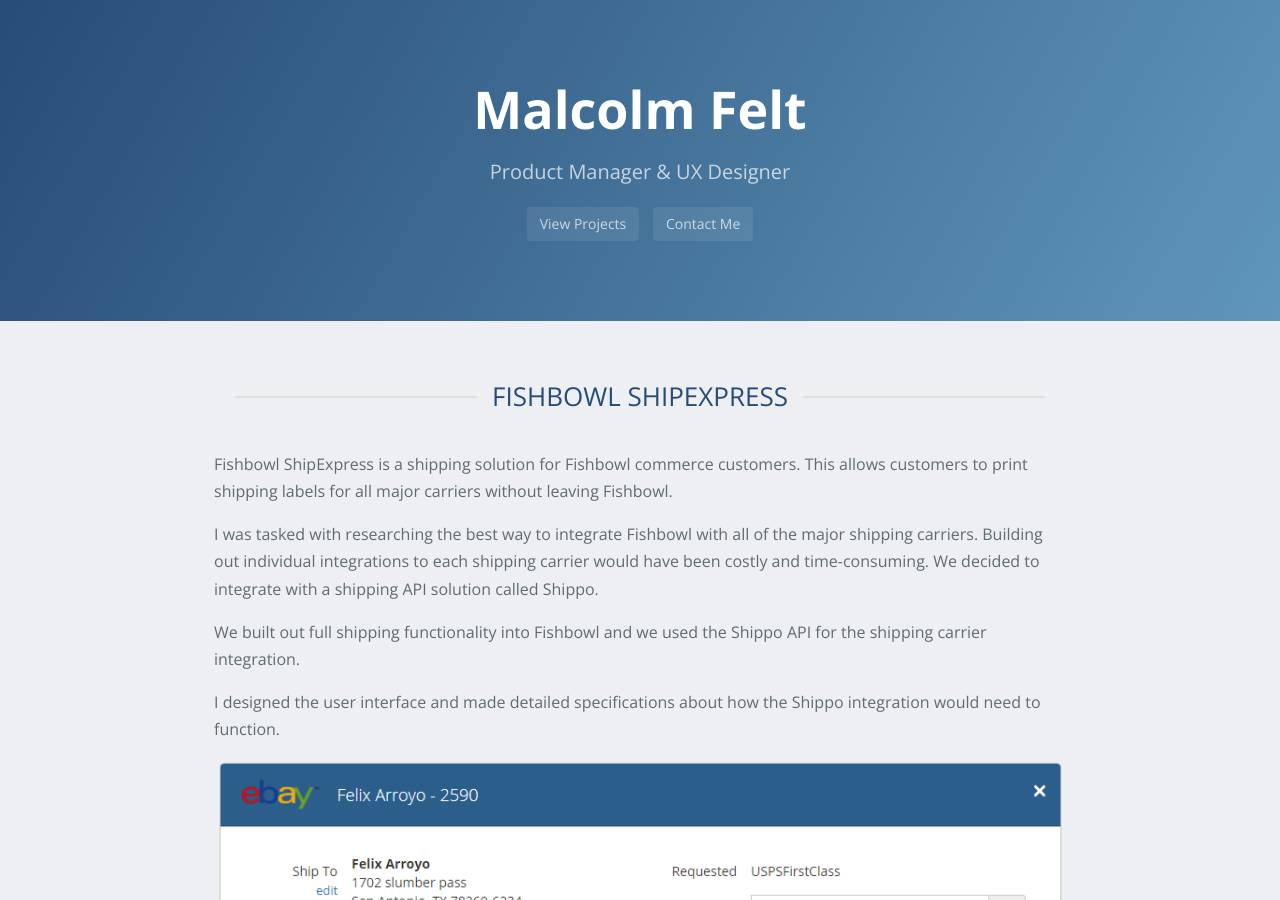
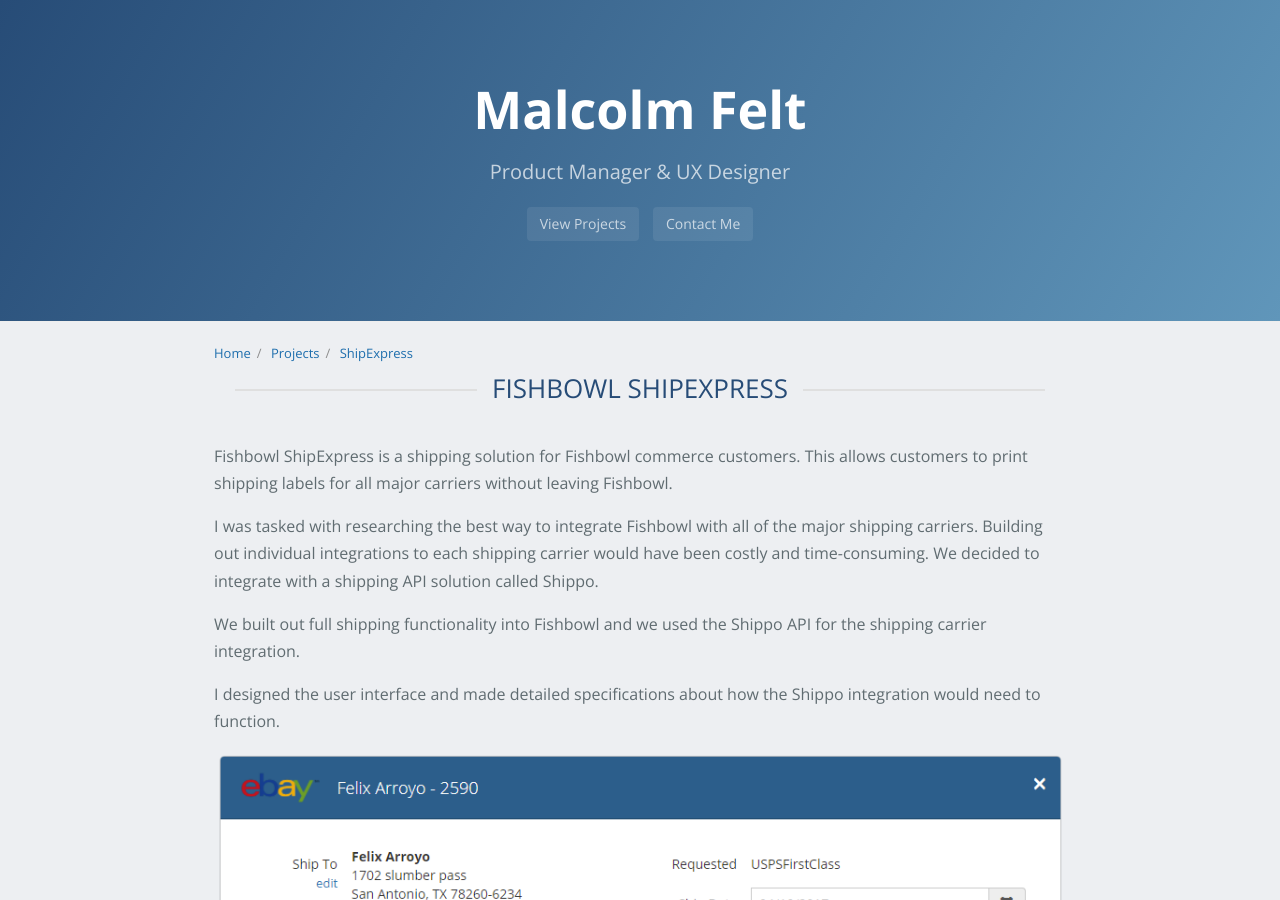
Before and after one commit to mfelt/mfelt.github.io, a Jekyll site: the page built from shipexpress.md, in a window 1280 px wide and 900 px high. Built offline with Jekyll 4.4.1, drawn with Linux system fonts in a browser that asks for light colours; nearby versions of some CDN libraries; our own code applies the rules of GitHub Pages for plain Markdown files.

Commit message:
Update shipexpress.md

```diff
--- a/shipexpress.md
+++ b/shipexpress.md
@@ -1,3 +1,9 @@
+<ol class="breadcrumbs" style="margin-bottom: -30px!important;">
+  <li><a href="/"><span>Home</span></a></li>
+  <li><a href="/#projects"><span>Projects</span></a></li>
+  <li><a href="/shipexpress/"><span>ShipExpress</span></a></li>
+</ol>
+
 {% include h2 text="Fishbowl ShipExpress" %}
 
 Fishbowl ShipExpress is a shipping solution for Fishbowl commerce customers. This allows customers to print shipping labels for all major carriers without leaving Fishbowl.
```
